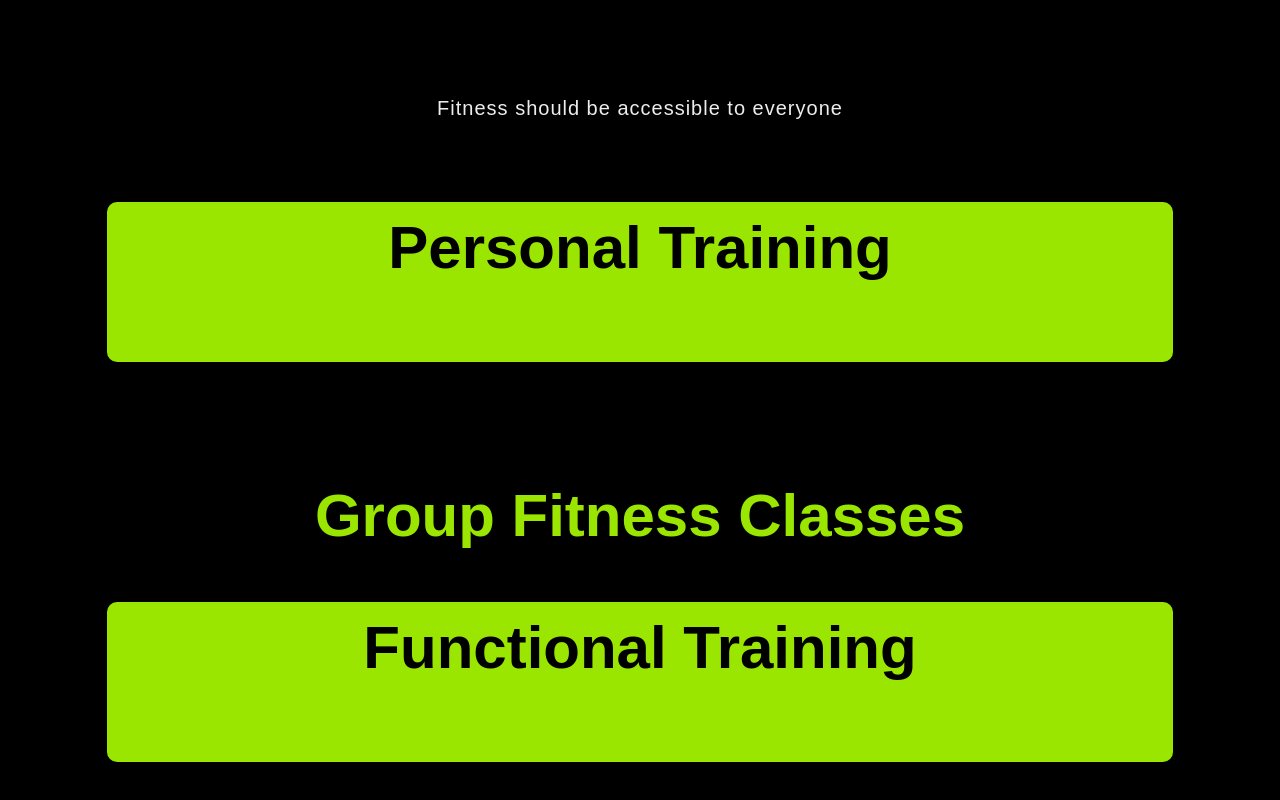
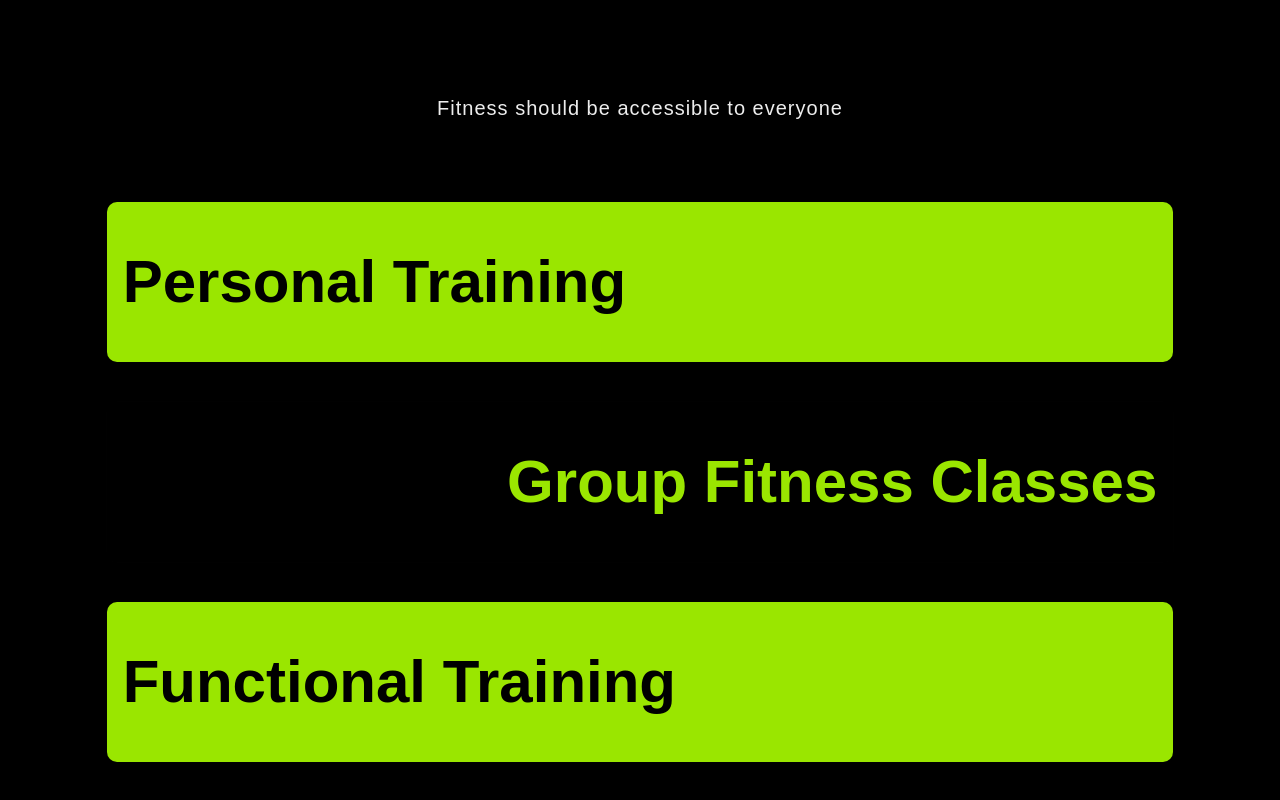
Before and after one commit to a-n-a-s/fitness-assignment, a Next.js app: page / in a window 1280 px wide. Shown: the part 1048-1848 px from the top of the page. Built offline with nearby package versions, Linux system fonts and the light colour scheme; a web font is replaced by a local one.

Commit message:
all done

```diff
--- a/src/app/tracker/page.tsx
+++ b/src/app/tracker/page.tsx
@@ -199,7 +199,7 @@ const page = () => {
               setNewExercise((prev) => ({ ...prev, name: e.target.value }))
             }
             placeholder="Exercise name"
-            className="bg-white/10 border-white/30 rounded-md px-3 py-2 text-white placeholder-white/70 outline-none focus-visible:ring-lime-600"
+            className="bg-white/10 border-white/30 rounded-md px-3 py-2 text-white placeholder:text-white outline-none focus-visible:ring-lime-600"
           />
           <Input
             value={newExercise.reps}
@@ -207,7 +207,7 @@ const page = () => {
               setNewExercise((prev) => ({ ...prev, reps: e.target.value }))
             }
             placeholder="Reps"
-            className="bg-white/10 border-white/30 rounded-md px-3 py-2 text-white placeholder-white/70 outline-none focus-visible:ring-lime-600"
+            className="bg-white/10 border-white/30 rounded-md px-3 py-2 text-white placeholder:text-white outline-none focus-visible:ring-lime-600"
           />
           <Input
             value={newExercise.muscleTrained}
@@ -218,7 +218,7 @@ const page = () => {
               }))
             }
             placeholder="Muscle trained"
-            className="bg-white/10 border-white/30 rounded-md px-3 py-2 text-white placeholder-white/70 outline-none focus-visible:ring-lime-600"
+            className="bg-white/10 border-white/30 rounded-md px-3 py-2 text-white placeholder:text-white outline-none focus-visible:ring-lime-600"
           />
           <Input
             value={newExercise.restTime}
@@ -226,7 +226,7 @@ const page = () => {
               setNewExercise((prev) => ({ ...prev, restTime: e.target.value }))
             }
             placeholder="Rest time"
-            className="bg-white/10 border-white/30 rounded-md px-3 py-2 text-white placeholder-white/70 outline-none focus-visible:ring-lime-600"
+            className="bg-white/10 border-white/30 rounded-md px-3 py-2 text-white placeholder:text-white outline-none focus-visible:ring-lime-600"
           />
           <Button
             variant="ghost"
--- a/src/components/Card.tsx
+++ b/src/components/Card.tsx
@@ -4,13 +4,13 @@ import { Card as ShadcnCard } from "@/components/ui/card";
 const Card = () => {
   return (
     <div className="my-20">
-      <ShadcnCard className="my-10 w-5/6 bg-lime-400 text-black h-40 mx-auto flex items-center justify-start p-4 rounded-lg border-0">
-        <p className="lg:text-6xl font-bold text-center text-2xl">Personal Training</p>
+      <ShadcnCard className="my-10 w-5/6 bg-lime-400 text-black h-40 mx-auto flex items-start justify-center  p-4 rounded-lg border-0">
+        <p className="lg:text-6xl font-bold text-right text-2xl">Personal Training</p>
       </ShadcnCard>
-      <ShadcnCard className="my-10 w-5/6 bg-black text-lime-400 h-40 mx-auto flex items-center md:justify-end justify-start p-4 rounded-lg border-0">
+      <ShadcnCard className="my-10 w-5/6 bg-black text-lime-400 h-40 mx-auto flex items-end md:justify-center justify-start p-4 rounded-lg border-0">
         <p className="lg:text-6xl font-bold text-center text-2xl">Group Fitness Classes</p>
       </ShadcnCard>
-      <ShadcnCard className="my-10 w-5/6 bg-lime-400 text-black h-40 mx-auto flex items-center justify-start p-4 rounded-lg border-0">
+      <ShadcnCard className="my-10 w-5/6 bg-lime-400 text-black h-40 mx-auto flex items-start justify-center p-4 rounded-lg border-0">
         <p className="lg:text-6xl font-bold text-center text-2xl">Functional Training</p>
       </ShadcnCard>
     </div>
--- a/src/components/WorkoutCard.tsx
+++ b/src/components/WorkoutCard.tsx
@@ -65,7 +65,7 @@ const WorkoutCard = ({
           <p className="text-md md:text-sm">{description}</p>
         </div>
       </CardContent>
-      <CardFooter className="px-6 pb-6 pt-0">
+      <CardFooter className="px-6 pb-6 pt-0 bg-lime-400 border-none">
         <Button asChild className="bg-black text-white hover:bg-zinc-800 px-4 py-2 rounded-md cursor-pointer">
           <Link href={`/workouts/${id}`} as={`/workouts/${id}`}>
             View Details
```
